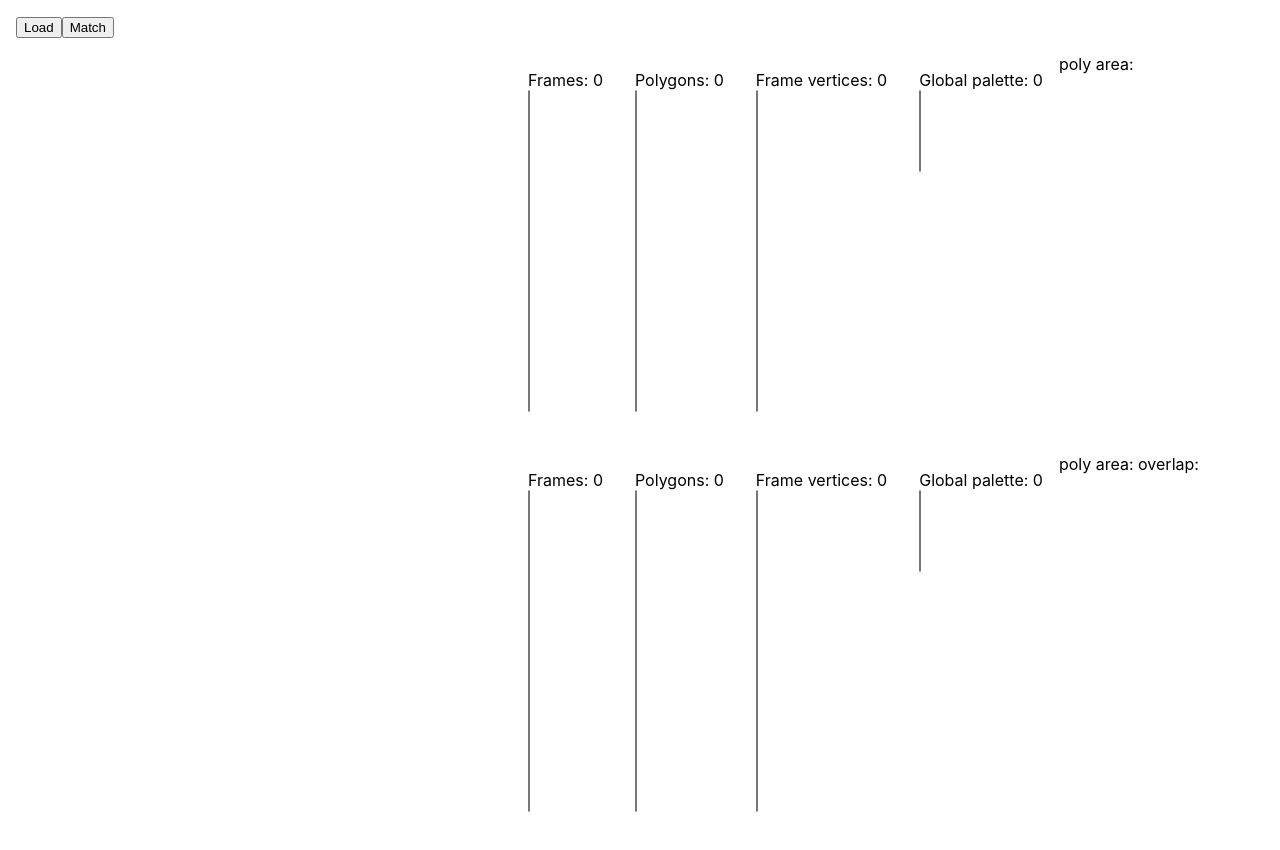
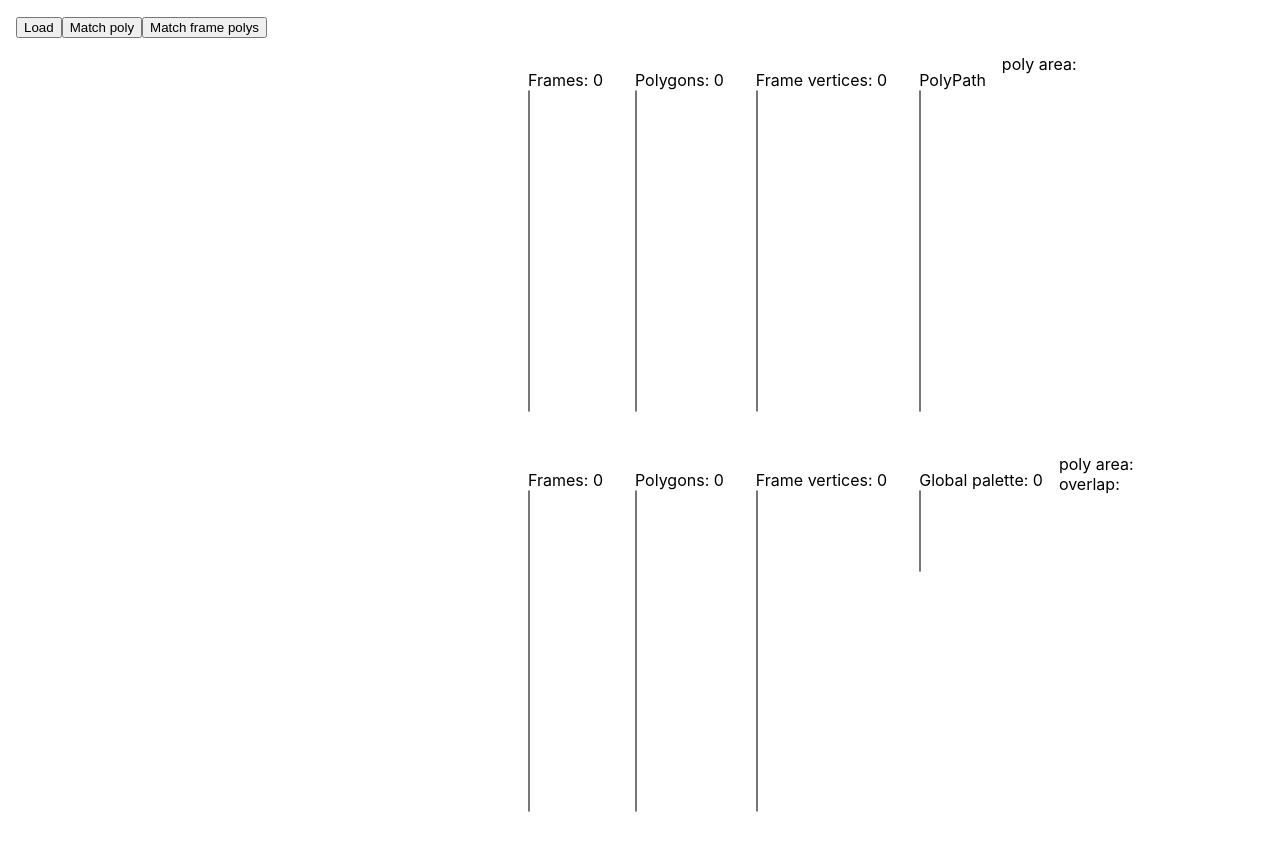
Before and after one commit to gasman/stniccc, a React (Create React App) app: page / in a window 1280 px wide. Shown: the top 850 px of the page. Built offline with nearby package versions, Linux system fonts and the light colour scheme.

Commit message:
build a mapping of polys to paths

```diff
--- a/src/App.js
+++ b/src/App.js
@@ -58,6 +58,21 @@ const PolyList = ({ frame, polyIndex, onChange }) => {
     );
 }
 
+const PolyPathSequence = ({ scene, poly, onChange }) => {
+    const polyPath = poly ? scene.polyPaths.getForPolygon(poly) : [];
+
+    return (
+        <div className="control">
+            <label htmlFor="polyPath">PolyPath</label><br/>
+            <select id="polyPath" size="20" value={poly?.id} onChange={onChange}>
+                {polyPath.map((otherPoly) => {
+                    return <option key={otherPoly.id} value={otherPoly.id}>fr {otherPoly.frameNumber} poly {otherPoly.index}, {otherPoly.vertices.length} vertices</option>
+                })}
+            </select>
+        </div>
+    );
+}
+
 const FrameVertexList = ({ frame, vertexIndex, onChange }) => {
     const vertices = frame ? frame.vertices : []
 
@@ -90,7 +105,7 @@ const App = () => {
 
     const overlap = poly1 && poly2 ? poly1.overlap(poly2) : null;
 
-    const match = () => {
+    const matchPoly = () => {
         if (!poly1) return;
         if (!frame2) return;
         let [index, score, nextBestScore] = frame2.findClosestPoly(poly1);
@@ -98,11 +113,23 @@ const App = () => {
         if (index !== null) setPolyIndex2(index);
     }
 
+    const matchFramePolys = () => {
+        if (!frame1) return;
+        if (!frame2) return;
+        scene.matchFramePolys(frame1, frame2);
+    }
+
+    const goToPolyId = (polyId) => {
+        setFrameNumber1(polyId >> 8);
+        setPolyIndex1(polyId & 0xff);
+    }
+
     return (
         <div className="App">
             <div className="toolbar">
                 <button onClick={() => Scene.fromURL('/scene1.bin').then(setScene)}>Load</button>
-                <button onClick={match}>Match</button>
+                <button onClick={matchPoly}>Match poly</button>
+                <button onClick={matchFramePolys}>Match frame polys</button>
             </div>
 
             <div className="viewer">
@@ -110,8 +137,8 @@ const App = () => {
                 <FrameList scene={scene} frameNumber={frameNumber1} onChange={(e) => {setFrameNumber1(e.target.value)}} />
                 <PolyList frame={frame1} polyIndex={polyIndex1} onChange={(e) => {setPolyIndex1(e.target.value)}} />
                 <FrameVertexList frame={frame1} />
-                <ColorList scene={scene} />
                 poly area: {polyArea1}
+                <PolyPathSequence scene={scene} poly={poly1} onChange={(e) => {goToPolyId(e.target.value)}} />
             </div>
 
             <div className="viewer">
@@ -120,7 +147,7 @@ const App = () => {
                 <PolyList frame={frame2} polyIndex={polyIndex2} onChange={(e) => {setPolyIndex2(e.target.value)}} />
                 <FrameVertexList frame={frame2} />
                 <ColorList scene={scene} />
-                poly area: {polyArea2}
+                poly area: {polyArea2}<br />
                 overlap: { overlap }
             </div>
         </div>
--- a/src/Scene.js
+++ b/src/Scene.js
@@ -21,6 +21,61 @@ class GlobalPalette {
     }
 }
 
+class PolyPathSet {
+    constructor() {
+        this.polyPaths = {};
+        this.polyPathIndexesByPoly = {};
+    }
+
+    getForPolygon(poly) {
+        if (poly.id in this.polyPathIndexesByPoly) {
+            return this.polyPaths[this.polyPathIndexesByPoly[poly.id]];
+        } else {
+            /* no path stored -> path consists of only this poly */
+            return [poly];
+        }
+    }
+
+    link(poly1, poly2) {
+        if (poly1.id === poly2.id) return;
+        const path1exists = poly1.id in this.polyPathIndexesByPoly;
+        const path2exists = poly2.id in this.polyPathIndexesByPoly;
+
+        if (path1exists && path2exists) {
+            /* move everything from path2 into path1 */
+            const path1id = this.polyPathIndexesByPoly[poly1.id];
+            const path2id = this.polyPathIndexesByPoly[poly2.id];
+            if (path1id === path2id) return;
+            const path1 = this.polyPaths[path1id];
+            const path2 = this.polyPaths[path2id];
+            path2.forEach((poly) => {
+                path1.push(poly);
+                this.polyPathIndexesByPoly[poly.id] = path1id;
+            });
+            /* path2id is no longer active */
+            delete this.polyPaths[path2id];
+        } else if (path1exists) {
+            /* add poly2 to path1 */
+            const path1id = this.polyPathIndexesByPoly[poly1.id];
+            const path1 = this.polyPaths[path1id];
+            path1.push(poly2)
+            this.polyPathIndexesByPoly[poly2.id] = path1id;
+        } else if (path2exists) {
+            /* add poly1 to path2 */
+            const path2id = this.polyPathIndexesByPoly[poly2.id];
+            const path2 = this.polyPaths[path2id];
+            path2.push(poly1)
+            this.polyPathIndexesByPoly[poly1.id] = path2id;
+        } else {
+            /* create new path consisting of poly1 and poly2 */
+            const path = [poly1, poly2];
+            this.polyPaths[poly1.id] = path;
+            this.polyPathIndexesByPoly[poly1.id] = poly1.id;
+            this.polyPathIndexesByPoly[poly2.id] = poly1.id;
+        }
+    }
+}
+
 class Color {
     constructor(packedValue, index) {
         this.index = index;
@@ -34,9 +89,12 @@ class Color {
 }
 
 class Polygon {
-    constructor(color, vertices) {
+    constructor(color, vertices, frameNumber, index) {
         this.color = color;
         this.vertices = vertices;
+        this.index = index;
+        this.frameNumber = frameNumber;
+        this.id = (frameNumber << 8) | index;
     }
 
     drawPath(ctx, scale, closed) {
@@ -161,7 +219,9 @@ class Frame {
                     }
                 }
             }
-            this.polygons.push(new Polygon(this.palette[paletteIndex], polygonVertices));
+            this.polygons.push(new Polygon(
+                this.palette[paletteIndex], polygonVertices, this.frameNumber, this.polygons.length
+            ));
         }
     }
 
@@ -200,6 +260,18 @@ class Scene {
     constructor(frames, palette) {
         this.frames = frames;
         this.palette = palette || new GlobalPalette();
+        this.polyPaths = new PolyPathSet();
+    }
+
+    matchFramePolys(frame1, frame2) {
+        frame1.polygons.forEach((poly1) => {
+            let [poly2Index, bestScore, nextBestScore] = frame2.findClosestPoly(poly1);
+            if (bestScore > 0.4 && nextBestScore < bestScore / 10) {
+                let poly2 = frame2.polygons[poly2Index];
+                this.polyPaths.link(poly1, poly2);
+            }
+        })
+        console.log(this.polyPaths.polyPaths);
     }
 
     static async fromURL(url) {
```
